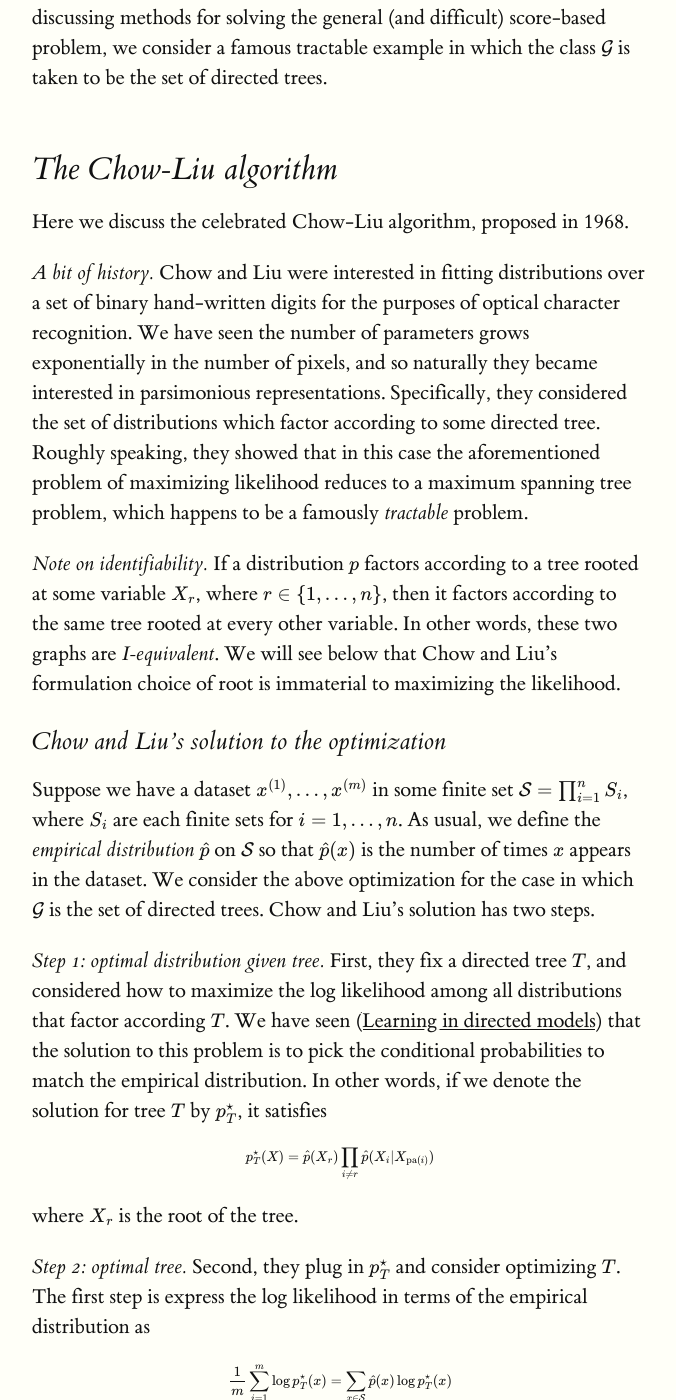
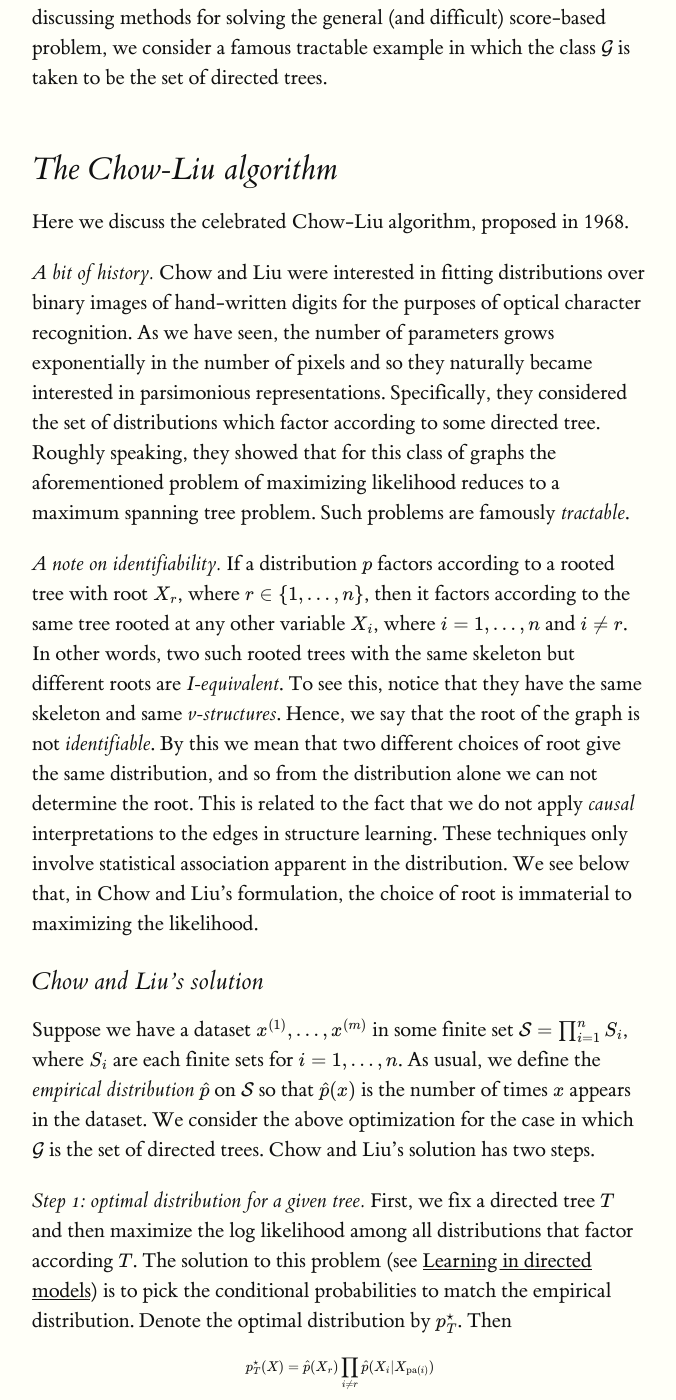
Before and after one commit to ermongroup/cs228-notes, a Jekyll site: the page built from learning/structure/index.md, in a window 1280 px wide and 1400 px high, scrolled down 3270 px. Shown: the whole window, without its empty margins (128-804 px from the left). Built offline with Jekyll 4.4.1, drawn with Linux system fonts in a browser that asks for light colours; formulas are drawn with MathJax 3; some of the changed text lies outside the part shown.

Commit message:
some preliminary revisions

```diff
--- a/learning/structure/index.md
+++ b/learning/structure/index.md
@@ -81,37 +81,42 @@
 Here we discuss the celebrated Chow-Liu algorithm, proposed in 1968.
 
 _A bit of history._
-Chow and Liu were interested in fitting distributions over a set of binary hand-written digits for the purposes of optical character recognition.
-We have seen the number of parameters grows exponentially in the number of pixels, and so naturally they became interested in parsimonious representations.
+Chow and Liu were interested in fitting distributions over binary images of hand-written digits for the purposes of optical character recognition.
+As we have seen, the number of parameters grows exponentially in the number of pixels and so they naturally became interested in parsimonious representations.
 Specifically, they considered the set of distributions which factor according to some directed tree.
-Roughly speaking, they showed that in this case the aforementioned problem of maximizing likelihood reduces to a maximum spanning tree problem, which happens to be a famously _tractable_ problem.
+Roughly speaking, they showed that for this class of graphs the aforementioned problem of maximizing likelihood reduces to a maximum spanning tree problem.
+Such problems are famously _tractable_.
 
-_Note on identifiability._
-If a distribution $$p$$ factors according to a tree rooted at some variable $$X_r$$, where $$r \in \{1, \dots, n\}$$, then it factors according to the same tree rooted at every other variable.
-In other words, these two graphs are _I-equivalent_.
-We will see below that Chow and Liu's formulation choice of root is immaterial to maximizing the likelihood.
+_A note on identifiability._
+If a distribution $$p$$ factors according to a rooted tree with root $$X_r$$, where $$r \in \{1, \dots, n\}$$, then it factors according to the same tree rooted at any other variable $$X_i$$, where $$i = 1, \dots, n$$ and $$i \neq r$$.
+In other words, two such rooted trees with the same skeleton but different roots are _I-equivalent_. To see this, notice that they have the same skeleton and same _v-structures_.
+Hence, we say that the root of the graph is not _identifiable_.
+By this we mean that two different choices of root give the same distribution, and so from the distribution alone we can not determine the root.
+This is related to the fact that we do not apply _causal_ interpretations to the edges in structure learning.
+These techniques only involve statistical association apparent in the distribution.
+We see below that, in Chow and Liu's formulation, the choice of root is immaterial to maximizing the likelihood.
 
-### Chow and Liu's solution to the optimization
+### Chow and Liu's solution
 
 Suppose we have a dataset $$x^{(1)}, \dots, x^{(m)}$$ in some finite set $$\mathcal{S} = \prod_{i = 1}^{n} S_i$$, where $$S_i$$ are each finite sets for $$i = 1, \dots, n$$.
 As usual, we define the _empirical distribution_ $$\hat{p}$$ on $$\mathcal{S}$$ so that $$\hat{p}(x)$$ is the number of times $$x$$ appears in the dataset.
 We consider the above optimization for the case in which $$\mathcal{G}$$ is the set of directed trees.
 Chow and Liu's solution has two steps.
 
-_Step 1: optimal distribution given tree._
-First, they fix a directed tree $$T$$, and considered how to maximize the log likelihood among all distributions that factor according $$T$$.
-We have seen ([Learning in directed models](../directed/)) that the solution to this problem is to pick the conditional probabilities to match the empirical distribution.
-In other words, if we denote the solution for tree $$T$$ by $$p^\star_T$$, it satisfies
+_Step 1: optimal distribution for a given tree._
+First, we fix a directed tree $$T$$ and then maximize the log likelihood among all distributions that factor according $$T$$.
+The solution to this problem (see [Learning in directed models](../directed/)) is to pick the conditional probabilities to match the empirical distribution.
+Denote the optimal distribution by $$p^\star_T$$. Then
 
 $$
     p^\star_T(X) = \hat{p}(X_r) \prod_{i \neq r} \hat{p}(X_i | X_{\text{pa}(i)})
 $$
 
-where $$X_r$$ is the root of the tree.
+Here $$X_r$$, with $$r \in \{1, \dots, n\}$$, is the root of the tree and $$i$$ ranges from $$1, \dots, n$$ except $$r$$.
 
 _Step 2: optimal tree._
-Second, they plug in $$p^\star_T$$ and consider optimizing $$T$$.
-The first step is express the log likelihood in terms of the empirical distribution as
+Second, we substitute $$p^\star_T$$ into the objective and optimize $$T$$.
+The first step is to express the log likelihood in terms of the empirical distribution as
 
 $$
 \begin{aligned}
@@ -145,9 +150,10 @@
 \end{aligned}
 $$
 
-This happens to be the well-known maximum spanning tree problem.
-It has several algorithms for its solution with runtimes which are quadratic in the number of vertices.
-Two famous examples are Kruskal's algorithm and Prim's algorithm.
+We recognize this as a maximum spanning tree problem.
+It has several well-known algorithms for its solution.
+Their runtimes are quadratic in the number of vertices.
+Two famous examples include Kruskal's algorithm and Prim's algorithm.
 Any such maximum spanning tree, with any node its root, is a solution.
 
 ### Chow and Liu's algorithm
@@ -168,23 +174,24 @@
     {% include maincolumn_img.html src='assets/img/mi-graph.png' %}
 
 
-2. Find the **maximum** weight spanning tree: the maximal-weight _undirected_ tree that connects all vertices in a graph.
+2. Find the _maximum_ weight spanning tree: the _undirected_ tree which connects all vertices in the graph and has the highest weight.
 
     Again, we may visualize this with four random variables $$A, B, C, D$$
     {% include maincolumn_img.html src='assets/img/max-spanning-tree.png' %}
 
 3. Pick any node to be the *root variable*. Direct arrows away from root to obtain a directed tree.
    The conditional probability parameters are chosen as usual, to match those of the empirical distribution.
-
-    We may visualize two choices four roots on our example with four random variables $$A, B, C, D$$:
+    We visualize two choices of the four possible roots below:
 
     {% include maincolumn_img.html src='assets/img/chow-liu-tree.png' %}
 
 
 
-_Complexity._
-The Chow-Liu Algorithm has a runtime complexity quadratic in $$n$$.
-To see this, notice we must compute $$O(n^2)$$ mutual information values, given which we can find the maximum spanning tree in $$O(n^2)$$ time.
+_A note on complexity._
+The Chow-Liu Algorithm has a runtime complexity which grows quadratically in the number of variables $$n$$.
+To see this, notice that we must compute the mutual information between $$O(n^2)$$ variables.
+Given these weights, we can find a maximum spanning tree using any of the standard algorithms.
+Such algorithms have $$O(n^2)$$ runtime.
 
 ## General score-based approach
 
```
